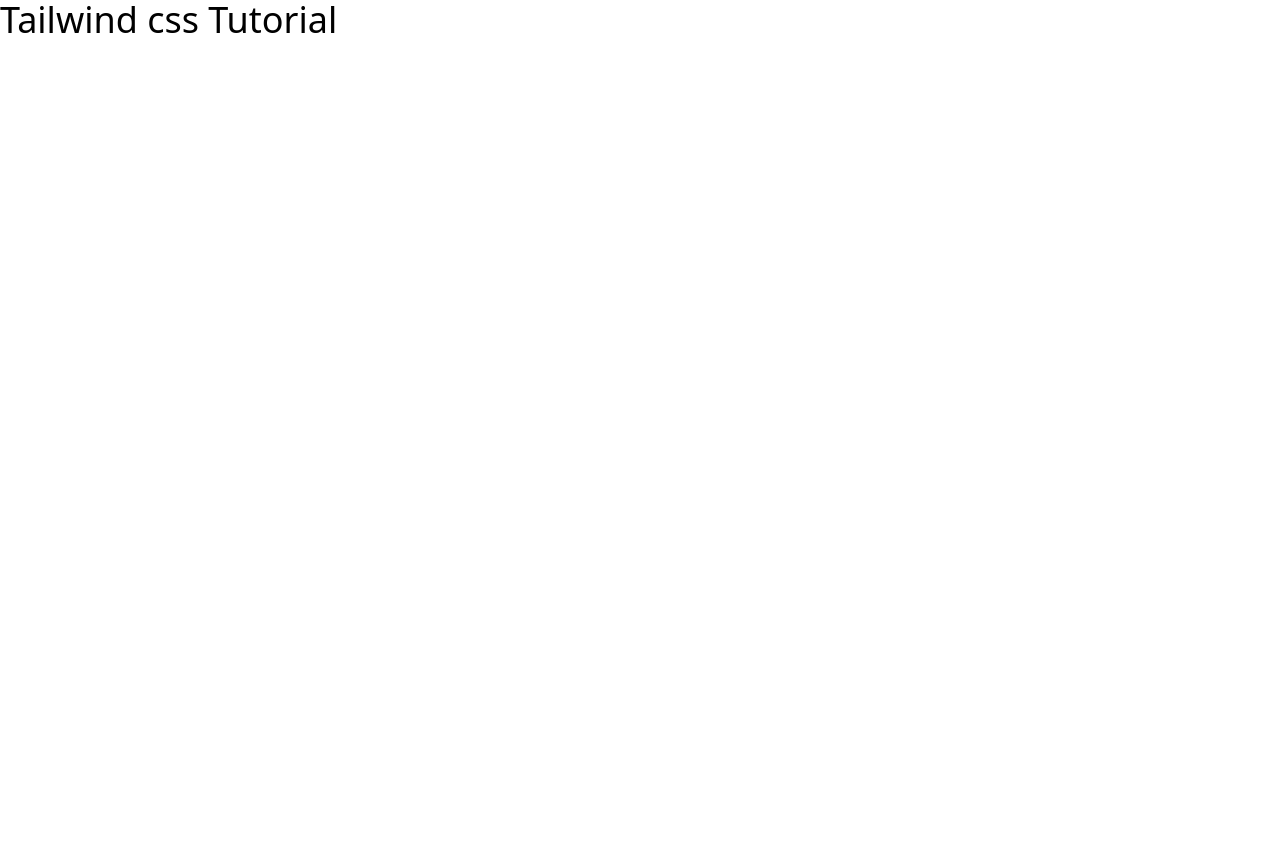
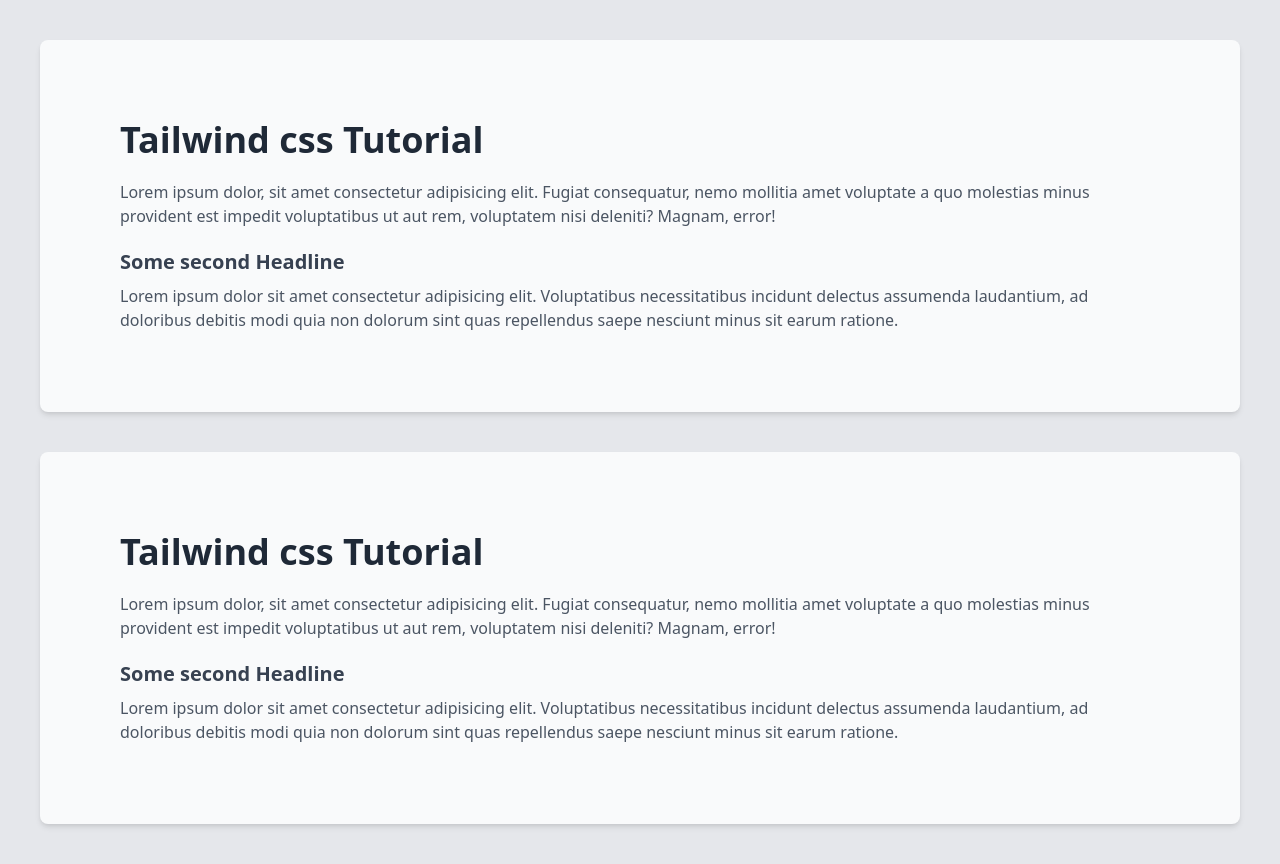
Before and after one commit to leonidlezner/tailwindcsstuts, a website built with Vite: page index.html in a window 1280 px wide. Before the commit the page ends 800 px from the top, so only its background shows below. Built offline with nearby package versions, Linux system fonts and the light colour scheme.

Commit message:
First steps with layouts

```diff
--- a/index.html
+++ b/index.html
@@ -7,7 +7,26 @@
     <title>Tailwind Tutorial</title>
     <link href="/src/css/tailwind.css" rel="stylesheet" />
 </head>
-<body>
-    <h1 class="text-4xl">Tailwind css Tutorial</h1>
+<body class="bg-gray-200">
+    <div class="sm:p-10 p-5 sm:space-y-10 space-y-5">
+        <div class="lg:p-20 sm:p-12 p-7 bg-gray-50 rounded-lg shadow-md">
+            <h1 class="text-4xl mb-5 font-bold text-gray-800">Tailwind css Tutorial</h1>
+            <p class="text-gray-600">Lorem ipsum dolor, sit amet consectetur adipisicing elit. Fugiat consequatur, nemo mollitia amet voluptate a quo molestias minus provident est impedit voluptatibus ut aut rem, voluptatem nisi deleniti? Magnam, error!</p>
+
+            <h2 class="mt-5 mb-2 text-xl font-bold text-gray-700">Some second Headline</h2>
+            <p class="text-gray-600">Lorem ipsum dolor sit amet consectetur adipisicing elit. Voluptatibus necessitatibus incidunt delectus assumenda laudantium, ad doloribus debitis modi quia non dolorum sint quas repellendus saepe nesciunt minus sit earum ratione.</p>
+        </div>
+
+        <div class="lg:p-20 sm:p-12 p-7 bg-gray-50 rounded-lg shadow-md">
+            <h1 class="text-4xl mb-5 font-bold text-gray-800">Tailwind css Tutorial</h1>
+            <p class="text-gray-600">Lorem ipsum dolor, sit amet consectetur adipisicing elit. Fugiat consequatur, nemo mollitia amet voluptate a quo molestias minus provident est impedit voluptatibus ut aut rem, voluptatem nisi deleniti? Magnam, error!</p>
+
+            <h2 class="mt-5 mb-2 text-xl font-bold text-gray-700">Some second Headline</h2>
+            <p class="text-gray-600">Lorem ipsum dolor sit amet consectetur adipisicing elit. Voluptatibus necessitatibus incidunt delectus assumenda laudantium, ad doloribus debitis modi quia non dolorum sint quas repellendus saepe nesciunt minus sit earum ratione.</p>
+        </div>
+    </div>
+
+
+
 </body>
 </html>
```
